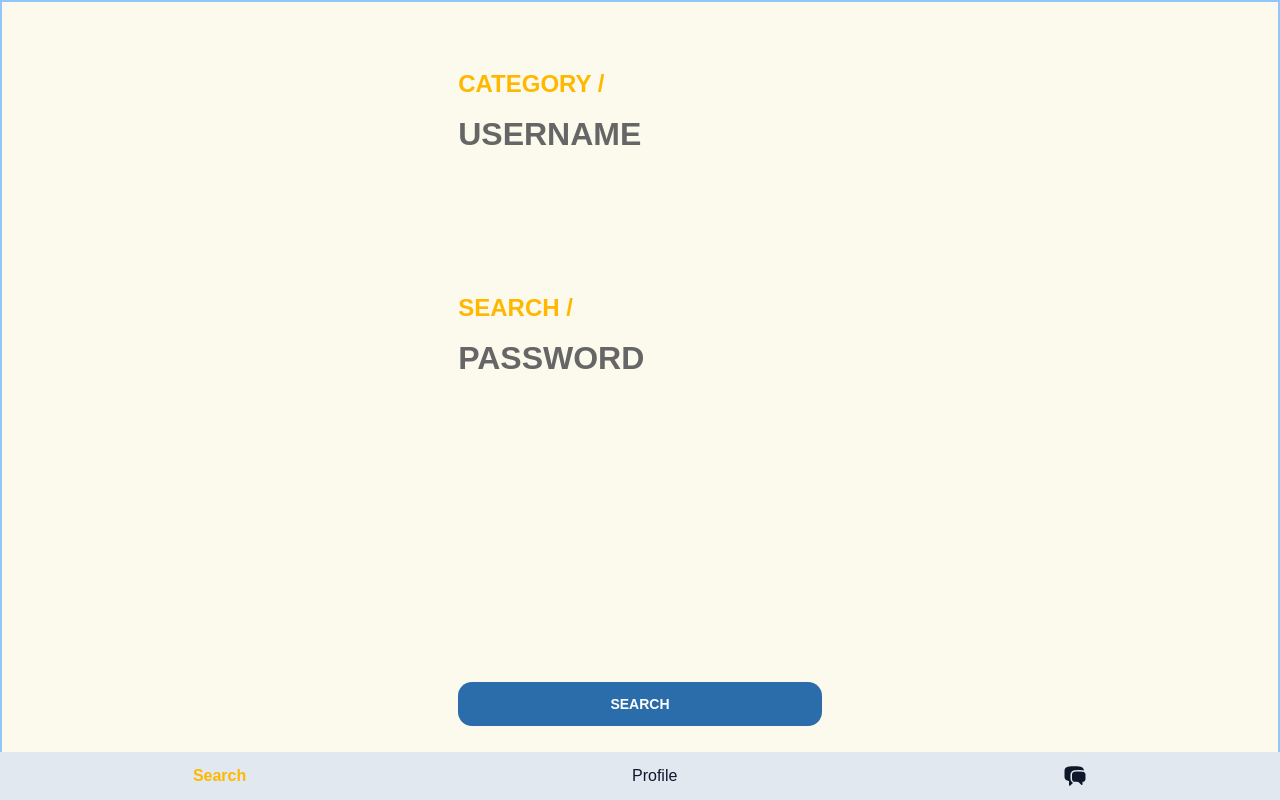
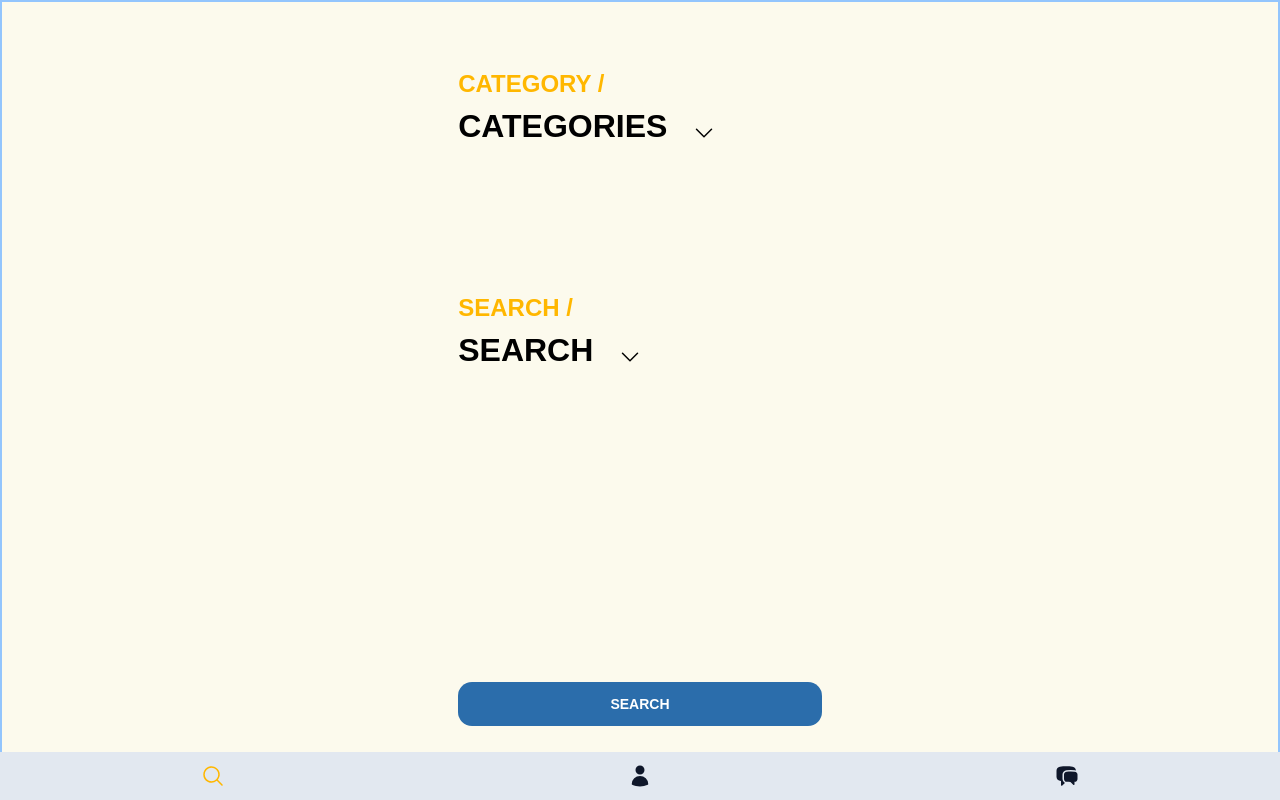
Before and after one commit to shanquanSQ/musician-pairing-frontend, a React (Create React App) app: page /search in a window 1280 px wide. Built offline with nearby package versions, Linux system fonts and the light colour scheme.

Commit message:
fixed Search Dropdowns & added some animation. Will need to look at landing page graphics

```diff
--- a/package.json
+++ b/package.json
@@ -7,6 +7,7 @@
     "@testing-library/jest-dom": "^5.17.0",
     "@testing-library/react": "^13.4.0",
     "@testing-library/user-event": "^13.5.0",
+    "framer-motion": "^10.16.4",
     "localforage": "^1.10.0",
     "match-sorter": "^6.3.1",
     "react": "^18.2.0",
--- a/src/App.css
+++ b/src/App.css
@@ -1,12 +1,12 @@
 /* BUTTONS CSS */
 .primary-cta-btn {
-  @apply rounded-[1em] bg-fill-primary px-8 py-3 my-[0.5rem] text-sm font-semibold text-white transition focus:outline-none hover:bg-indigo-600 active:bg-indigo-600 active:scale-95;
+  @apply rounded-[1em] bg-fill-primary px-8 py-3 my-[0.5rem] text-sm font-semibold text-black transition focus:outline-none hover:bg-[hsl(43,100%,45%)] active:bg-[hsl(43,100%,45%)] active:scale-95;
 }
 .secondary-cta-btn {
-  @apply rounded-[1em] bg-fill-secondary px-8 py-3 my-[0.5rem] text-sm font-semibold text-white transition focus:outline-none hover:bg-indigo-600 active:bg-indigo-600 active:scale-95;
+  @apply rounded-[1em] bg-fill-secondary px-8 py-3 my-[0.5rem] text-sm font-semibold text-white transition focus:outline-none hover:bg-[hsl(209,60%,35%)] active:bg-[hsl(209,60%,35%)] active:scale-95;
 }
 
 /* INPUT FORMS */
 .primary-input-form {
-  @apply w-full h-[2rem] lg:h-[4rem] font-semibold text-[2rem] bg-transparent  text-black placeholder:text-txtcolor-secondary focus:outline-none  transition-[font-size]  focus:text-[1.9rem];
+  @apply w-full h-[2rem] lg:h-[4rem] font-semibold text-[2rem] bg-transparent  text-black placeholder:text-txtcolor-secondary focus:outline-none  transition-[font-size]  focus:text-[1.8rem];
 }
--- a/src/App.js
+++ b/src/App.js
@@ -3,6 +3,9 @@ import { Routes, Route } from "react-router-dom";
 
 // Styling
 import "./App.css";
+
+// Import Libraries
+import { motion } from "framer-motion";
 
 // Import Auth Provider
 
@@ -13,15 +16,20 @@ import { NavBar } from "./Components/NavBar/NavBar.js";
 import { LandingPage } from "./Pages/LandingPage.js";
 import { LoginPage } from "./Pages/LoginPage.js";
 import { SearchPage } from "./Pages/SearchPage.js";
+import { ProfilePage } from "./Pages/ProfilePage.js";
+import { JamChatroom } from "./Pages/JamChatroom.js";
 
 function App() {
   return (
     <>
       <NavBar />
       <Routes>
-        <Route path="/" element={<LandingPage />} />
-        <Route path="login" element={<LoginPage />} />
+        <Route path="/" element={<LandingPage motion={motion} />} />
+        <Route path="login" element={<LoginPage motion={motion} />} />
         <Route path="search" element={<SearchPage />} />
+
+        <Route path="userprofile" element={<ProfilePage />} />
+        <Route path="jamchatroom" element={<JamChatroom />} />
       </Routes>
     </>
   );
--- /dev/null
+++ b/src/Components/CategoryDropDown/CategoryDropDown.css
@@ -0,0 +1,39 @@
+.dropdown-container {
+  display: inline-block;
+}
+
+.dropdown-container button {
+  @apply min-w-[80%] text-left cursor-pointer scale-100 transition-all active:scale-95;
+}
+
+.dropdown-container div {
+  @apply block border-b-[1px] border-slate-200 py-[.2em] px-[1em] cursor-pointer z-[10];
+}
+
+.dropdown-content {
+  /* display: none; */
+  opacity: 0;
+  transform: translateY(-10px);
+
+  transition: opacity 150ms ease-in-out, transform 150ms ease-in-out;
+  pointer-events: none;
+  @apply absolute w-[80%] font-semibold text-[1.0rem]
+    bg-white text-black rounded-md;
+}
+
+.activedropdown {
+  /* display: block; */
+  opacity: 1;
+  transform: translateY(0);
+  pointer-events: auto;
+}
+
+/* .dropdown-container:hover .dropdown-content {
+  display: block;
+  @apply transition-opacity opacity-100;
+}
+
+.dropdown-container:focus-within .dropdown-content {
+  display: block;
+  @apply transition-opacity focus-within:opacity-100;
+} */
--- /dev/null
+++ b/src/Components/CategoryDropDown/CategoryDropDown.js
@@ -0,0 +1,49 @@
+import React, { useState, useEffect } from "react";
+import "./CategoryDropDown.css";
+import { ChevronDownIcon } from "@heroicons/react/24/solid";
+
+export const CategoryDropDown = ({ inputdata, initialterm, handleSelect }) => {
+  const [selectedCategory, setSelectedCategory] = useState(
+    initialterm.toUpperCase()
+  );
+  const [showDropDown, setShowDropDown] = useState(false);
+
+  const handleChangeCategory = (ev) => {
+    setSelectedCategory(ev.target.id.toUpperCase()); // This is necessary to set the displayed text
+    handleSelect(ev); // Actual state processing done in Parent component, SearchPage.js
+    setShowDropDown(false);
+    // handleSelect(ev);
+  };
+
+  const handleClickDropdown = (ev) => {
+    setShowDropDown(!showDropDown);
+  };
+
+  return (
+    <>
+      <div className="dropdown-container relative">
+        <button onClick={handleClickDropdown}>
+          <p className="inline text-[2rem] font-semibold">{selectedCategory}</p>
+          {"   "}
+          <ChevronDownIcon className="h-6 w-6 text-black inline ml-5" />
+        </button>
+
+        <div
+          className={`dropdown-content text-center mt-[.5em] ${
+            showDropDown ? "activedropdown" : ""
+          }`}
+        >
+          {inputdata
+            ? inputdata.map((element, index) => {
+                return (
+                  <div key={index} id={element} onClick={handleChangeCategory}>
+                    {element.toUpperCase()}
+                  </div>
+                );
+              })
+            : null}
+        </div>
+      </div>
+    </>
+  );
+};
--- a/src/Components/NavBar/NavBar.js
+++ b/src/Components/NavBar/NavBar.js
@@ -4,6 +4,8 @@ import { useLocation } from "react-router-dom";
 
 //Import Icons
 import { ChatBubbleLeftRightIcon } from "@heroicons/react/24/solid";
+import { UserIcon } from "@heroicons/react/24/solid";
+import { MagnifyingGlassIcon } from "@heroicons/react/24/solid";
 
 // Import specific styling
 import "./NavBar.css";
@@ -13,16 +15,16 @@ export const NavBar = () => {
   let location = useLocation();
 
   useEffect(() => {
-    console.log("location hook: ", location.pathname);
-    if (location.pathname == "/" || location.pathname == "/login") {
-      console.log("false toggled");
+    // console.log("location hook: ", location.pathname);
+    if (location.pathname === "/" || location.pathname === "/login") {
+      // console.log("false toggled");
       setNavToggle(false);
     }
     // if NOT on the LandingPage or Signup flow
     else {
-      console.log("other branch toggled");
+      // console.log("other branch toggled");
       if (navToggle === false) {
-        console.log("true toggled");
+        // console.log("true toggled");
         setNavToggle(true);
       }
     }
@@ -33,14 +35,13 @@ export const NavBar = () => {
       {navToggle && (
         <nav>
           <NavLink to="search">
-            <div>Search</div>
+            <MagnifyingGlassIcon className="h-6 w-6 nav" />
           </NavLink>
-          <NavLink to="profile">
-            <div>Profile </div>
+          <NavLink to="userprofile">
+            <UserIcon className="h-6 w-6 nav" />
           </NavLink>
-          <NavLink to="messages">
+          <NavLink to="jamchatroom">
             <ChatBubbleLeftRightIcon className="h-6 w-6 nav" />
-            {/* <div>Messages </div> */}
           </NavLink>
         </nav>
       )}
--- /dev/null
+++ b/src/Pages/JamChatroom.js
@@ -0,0 +1,34 @@
+import React from "react";
+
+export const JamChatroom = () => {
+  return (
+    <>
+      <div className="flex flex-row justify-center h-[100dvh] pt-[2em] pb-[4em] px-[2em] border-2 border-blue-300">
+        <div className="flex flex-col w-full lg:w-[30%] justify-between ">
+          <div className="flex flex-col pt-[2em] mb-[-10em]">
+            <h1 className="font-bold text-txtcolor-primary text-[1.5rem] text-left ">
+              JAM ROOMS
+            </h1>
+          </div>
+
+          {/* <div className="flex flex-col">
+            <h1 className="font-bold text-txtcolor-primary text-[1.5rem] text-left">
+              Stuffz
+            </h1>
+          </div> */}
+
+          {/* <div>
+            <form onSubmit={{}}>
+              <input
+                type="button"
+                value="SEARCH"
+                onClick={() => {}}
+                className="secondary-cta-btn w-[100%] lg:w-[100%]"
+              />
+            </form>
+          </div> */}
+        </div>
+      </div>
+    </>
+  );
+};
--- /dev/null
+++ b/src/Pages/ProfilePage.js
@@ -0,0 +1,39 @@
+import React from "react";
+import { useNavigate } from "react-router-dom";
+
+export const ProfilePage = () => {
+  const navigate = useNavigate();
+
+  return (
+    <>
+      <div className="flex flex-row justify-center h-[100dvh] pt-[2em] pb-[4em] px-[2em] border-2 border-blue-300">
+        <div className="flex flex-col w-full lg:w-[30%] justify-between ">
+          <div className="flex flex-col pt-[2em] mb-[-10em]">
+            <h1 className="font-bold text-txtcolor-primary text-[1.5rem] text-left ">
+              PROFILE
+            </h1>
+          </div>
+          {/*
+          <div className="flex flex-col">
+            <h1 className="font-bold text-txtcolor-primary text-[1.5rem] text-left">
+              Stuffz
+            </h1>
+          </div> */}
+
+          <div>
+            <form>
+              <input
+                type="button"
+                value="LOGOUT"
+                onClick={() => {
+                  navigate("/");
+                }}
+                className="secondary-cta-btn w-[100%] lg:w-[100%]"
+              />
+            </form>
+          </div>
+        </div>
+      </div>
+    </>
+  );
+};
--- a/src/Pages/SearchPage.js
+++ b/src/Pages/SearchPage.js
@@ -1,35 +1,45 @@
 import React, { useState } from "react";
+import { CategoryDropDown } from "../Components/CategoryDropDown/CategoryDropDown";
 
 export const SearchPage = () => {
-  const [user, setUser] = useState({ user: "", password: "" });
+  // const [user, setUser] = useState({ user: "", password: "" });
+  const [selectedCategory, setSelectedCategory] = useState("");
+  const [selectedSearchTerm, setSelectedSearchTerm] = useState("");
 
-  const handleChange = (ev) => {
-    let name = ev.target.name;
-    let value = ev.target.value;
+  // Axios GET Placeholders
+  const categoriesList = ["Instruments", "Jam History", "Genre", "Artist"];
+  // Need to be able to toggle based on what has been chosen for Categories.
+  const searchTermsList = ["apple", "orange", "pineapple", "grape"];
 
-    setUser((prevState) => {
-      return { ...prevState, [name]: value };
-    });
+  const handleChangeCategory = (ev) => {
+    setSelectedCategory(ev.target.id.toUpperCase());
+    // console.log(`selected category state in Search Page: ${selectedCategory}`);
   };
 
-  const handleClick = () => {
-    console.log(user);
+  const handleChangeSearchTerm = (ev) => {
+    setSelectedSearchTerm(ev.target.id.toUpperCase());
+    // console.log(
+    //   `selected searchterm state in Search Page: ${selectedSearchTerm}`
+    // );
   };
 
   const handleSubmit = (ev) => {
     ev.preventDefault();
+    alert(
+      "Will add some interactions so that search only works when both fields above are selected."
+    );
   };
 
   return (
     <>
       <>
         <div className="flex flex-row justify-center h-[100dvh] pt-[2em] pb-[4em] px-[2em] border-2 border-blue-300">
-          <div className="flex flex-col w-full lg:w-[30%] justify-between text-center">
+          <div className="flex flex-col w-full lg:w-[30%] justify-between ">
             <div className="flex flex-col pt-[2em] mb-[-10em]">
               <h1 className="font-bold text-txtcolor-primary text-[1.5rem] text-left ">
                 CATEGORY /
               </h1>
-              <input
+              {/* <input
                 type="text"
                 name="username"
                 onChange={handleChange}
@@ -37,6 +47,11 @@ export const SearchPage = () => {
                 autoComplete="off"
                 placeholder="USERNAME"
                 className="primary-input-form"
+              /> */}
+              <CategoryDropDown
+                initialterm="Categories"
+                inputdata={categoriesList}
+                handleSelect={handleChangeCategory}
               />
             </div>
 
@@ -44,7 +59,7 @@ export const SearchPage = () => {
               <h1 className="font-bold text-txtcolor-primary text-[1.5rem] text-left">
                 SEARCH /
               </h1>
-              <input
+              {/* <input
                 type="text"
                 name="password"
                 onChange={handleChange}
@@ -52,6 +67,12 @@ export const SearchPage = () => {
                 autoComplete="off"
                 placeholder="PASSWORD"
                 className="primary-input-form"
+              /> */}
+
+              <CategoryDropDown
+                initialterm="Search"
+                inputdata={searchTermsList}
+                handleSelect={handleChangeSearchTerm}
               />
             </div>
 
@@ -60,7 +81,7 @@ export const SearchPage = () => {
                 <input
                   type="button"
                   value="SEARCH"
-                  onClick={handleClick}
+                  onClick={handleSubmit}
                   className="secondary-cta-btn w-[100%] lg:w-[100%]"
                 />
               </form>
--- a/src/index.css
+++ b/src/index.css
@@ -22,7 +22,7 @@ body {
 @layer base {
   :root {
     /* Fills */
-    --color-primary: 239deg 82% 65%;
+    --color-primary: 43deg 100% 50%;
     --color-secondary: 209deg 60% 42%;
     --color-bg: 0deg 0% 100%;
 
```
Also changed, not shown: src/Pages/LandingPage.js (+34 -4 lines), src/Pages/LoginPage.js (+23 -8 lines), 1 other file (tests, documents, lock files or other folders).
